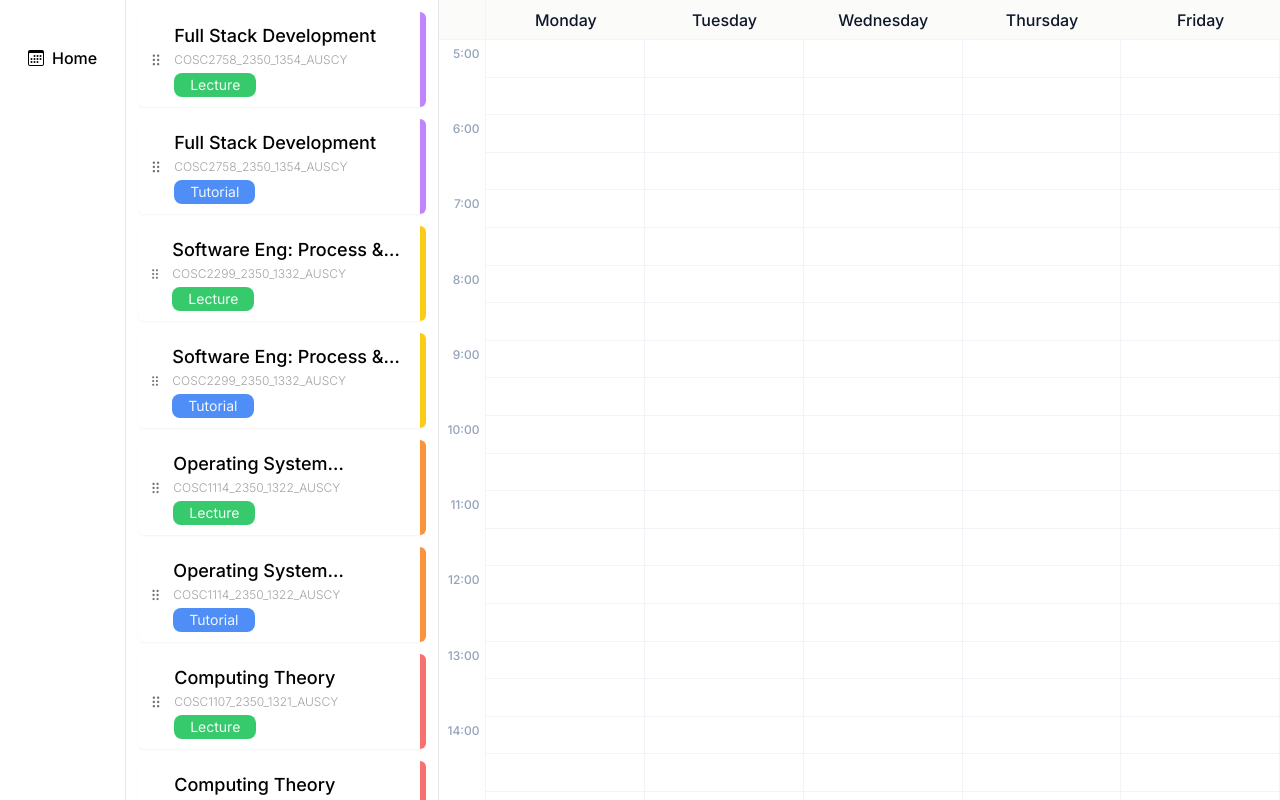
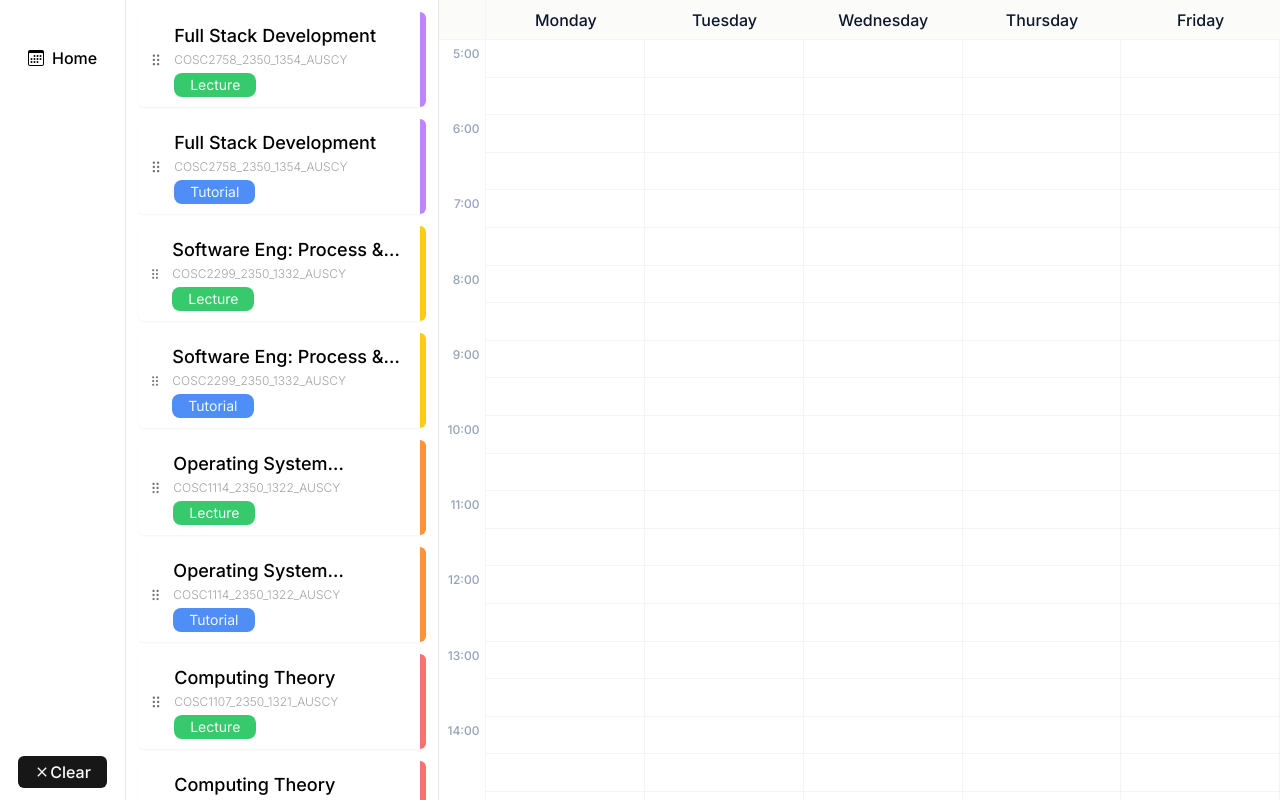
Before and after one commit to s3943811/PlanMyTimetable, a Next.js app: page / in a window 1280 px wide. Shown: the top 800 px of the page. Built offline with nearby package versions, Linux system fonts and the light colour scheme.

Commit message:
Make main sidebar sticky (not scrollable) and add ClearPreferencesButton

```diff
--- a/src/app/layout.tsx
+++ b/src/app/layout.tsx
@@ -21,7 +21,7 @@ export default function RootLayout({
 }) {
   return (
     <html lang="en">
-      <body className={`font-sans ${inter.variable} flex flex-row`}>
+      <body className={`font-sans ${inter.variable} flex`}>
         <Navbar />
         {children}
       </body>
--- a/src/components/Navbar/navbar.tsx
+++ b/src/components/Navbar/navbar.tsx
@@ -1,9 +1,11 @@
 import Link from "next/link";
 import { BsCalendar3 } from "react-icons/bs";
+import { ClearPreferences } from "..";
 
 function Navbar() {
   return (
-    <nav className="flex flex-col border-r p-3 pt-10">
+    <nav className="sticky top-0 flex h-screen flex-col items-center justify-between border-r bg-white p-3 pt-10">
+      <div>
         <Link
           href="/"
           className="flex flex-row items-center justify-center gap-2 rounded-lg px-4 py-1.5 font-medium hover:bg-neutral-100 active:bg-neutral-200"
@@ -11,6 +13,8 @@ function Navbar() {
           <BsCalendar3 />
           Home
         </Link>
+      </div>
+      <ClearPreferences />
     </nav>
   );
 }
--- a/src/components/index.tsx
+++ b/src/components/index.tsx
@@ -5,6 +5,7 @@ export { default as ClassCardClient } from "./ClassCard/ClassCardClient";
 export { default as CalendarHeader } from "./Calendar/CalendarHeader";
 export { default as TimeSlot } from "./Calendar/TimeSlot";
 export { default as Button } from "./Button/Button";
+export { default as ClearPreferences } from "./Button/ClearPreferenceButton";
 export { default as Event } from "./Calendar/Event/Event";
 export { default as EventList } from "./Calendar/Event/EventList";
 export { default as PreviewEventClient } from "./Calendar/Event/PreviewEventClient";
```
Lines whose indentation alone changed are shown as unchanged.
